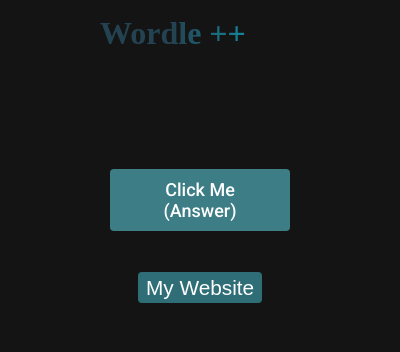
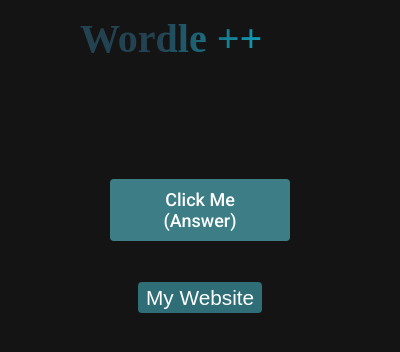
Before and after one commit to Z-C-Code/Wordle-Cheat-chrome-extension, a browser extension: page popup.html in a window 400 px wide. Drawn offline with Linux system fonts and the light colour scheme.

Commit message:
Update popup.css

```diff
--- a/popup.css
+++ b/popup.css
@@ -13,7 +13,7 @@ body {
 
 
 .navbar__container h1 {
-    margin-left: 25%;
+    margin-left: 20%;
 }
 
 #navbar__logo {
@@ -29,7 +29,7 @@ body {
     align-items: center;
     cursor: default;
     text-decoration: none;
-    font-size: 2rem;
+    font-size: 40px;
 }
 
 
```
